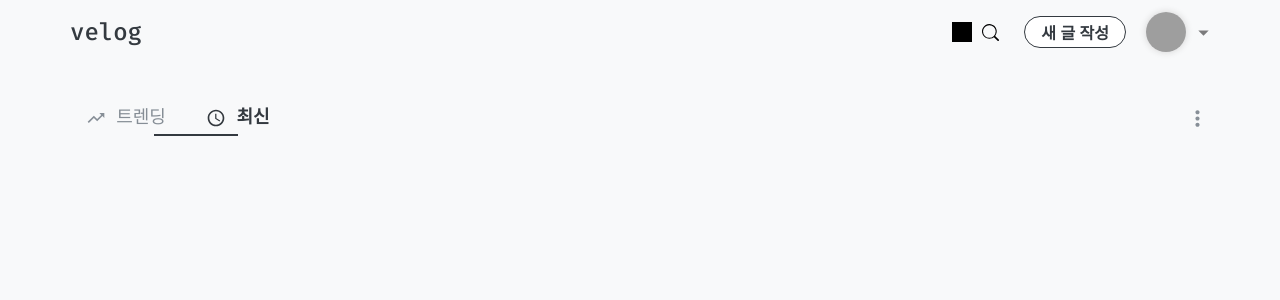
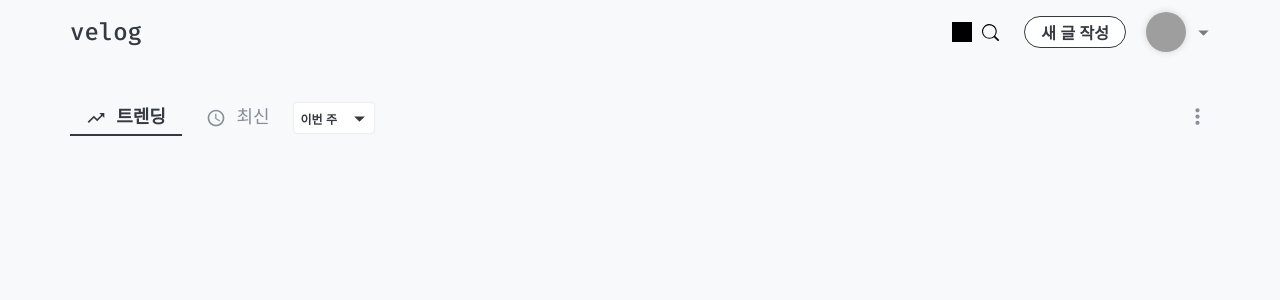
Before and after one commit to Jisu00/Velog-Clone, a React (Create React App) app: page / in a window 1280 px wide. Shown: the top 300 px of the page. Built offline with nearby package versions, Linux system fonts and the light colour scheme; grey boxes are pictures that could not be loaded; a web font is replaced by a local one.

Commit message:
Add(Home Page): Add Dropdown menu

```diff
--- a/src/pages/Home.jsx
+++ b/src/pages/Home.jsx
@@ -15,15 +15,33 @@ import {
   RecentMenu,
   RecentImg,
   MenuUnderline,
-  PeriodMenu,
+  PeriodMenuWrapper,
+  PeriodSelectBox,
+  PeriodDropDownMenu,
+  TodayMenu,
+  ThisWeekMenu,
+  ThisMonthMenu,
+  ThisYearMenu,
   DropDownMenuImg,
-  EtcMenu,
+  EtcMenuWrapper,
+  EtcMenuIcon,
+  EtcDropDownMenu,
+  EtcMenu
 } from "styles/Home";
-import { DropDownMenuIcon } from 'styles/Header';
 
 export default function Home() {
-  const [selectedMenu, setSelectedMenu] = useState("recent");
-  const [selectedPeriod, setSelectedPeriod] = useState("this week");
+  const [selectedMenu, setSelectedMenu] = useState("trending");
+  const [selectedPeriod, setSelectedPeriod] = useState("이번 주");
+  const [isPeriodMenuOpen, setIsPeriodMenuOpen] = useState(false);
+  const [isEtcMenuOpen, setIsEtcMenuOpen] = useState(false);
+
+  const togglePeriodMenu = () => {
+    isPeriodMenuOpen ? setIsPeriodMenuOpen(false) : setIsPeriodMenuOpen(true)
+  }
+
+  const toggleEtcMenu = () => {
+    isEtcMenuOpen ? setIsEtcMenuOpen(false) : setIsEtcMenuOpen(true)
+  }
 
   return (
     <>
@@ -40,15 +58,59 @@ export default function Home() {
               <TrendingImg src={trendingIcon}/>트렌딩
             </TrendingMenu>
             <RecentMenu
-              onClick={()=>{setSelectedMenu("recent")}}
+              onClick={()=>{setSelectedMenu("recent"); setIsPeriodMenuOpen(false)}}
             >
               <RecentImg src={recentIcon}/>최신
             </RecentMenu>
             <MenuUnderline menu={selectedMenu}></MenuUnderline>
-            <PeriodMenu>
-              이번 주 <DropDownMenuImg src={dropDownMenuIcon}/>
-            </PeriodMenu>
-            <EtcMenu src={etcMenuIcon}/>
+            <PeriodMenuWrapper>
+              <PeriodSelectBox
+                onClick={togglePeriodMenu}
+              >
+                {selectedPeriod}<DropDownMenuImg src={dropDownMenuIcon}/>
+              </PeriodSelectBox>
+              { isPeriodMenuOpen &&
+              <PeriodDropDownMenu
+                selectedPeriod={selectedPeriod}
+              >
+                <TodayMenu
+                  onClick={()=>{setSelectedPeriod("오늘"); togglePeriodMenu()}}
+                >
+                  오늘
+                </TodayMenu>
+                <ThisWeekMenu
+                  onClick={()=>{setSelectedPeriod("이번 주"); togglePeriodMenu()}}
+                >
+                  이번 주
+                </ThisWeekMenu>
+                <ThisMonthMenu
+                  onClick={()=>{setSelectedPeriod("이번 달"); togglePeriodMenu()}}
+                >
+                  이번 달
+                </ThisMonthMenu>
+                <ThisYearMenu
+                  onClick={()=>{setSelectedPeriod("올해"); togglePeriodMenu()}}
+                >
+                  올해
+                </ThisYearMenu>
+              </PeriodDropDownMenu>
+              }
+            </PeriodMenuWrapper>
+            <EtcMenuWrapper>
+              <EtcMenuIcon
+                onClick={toggleEtcMenu}
+                src={etcMenuIcon}
+              />
+            </EtcMenuWrapper>
+            { isEtcMenuOpen &&
+            <EtcDropDownMenu>
+              <EtcMenu>공지사항</EtcMenu>
+              <EtcMenu>태그 목록</EtcMenu>
+              <EtcMenu>서비스 정책</EtcMenu>
+              <EtcMenu>Slack</EtcMenu>
+              <EtcMenu>문의</EtcMenu>
+            </EtcDropDownMenu>
+            }
           </SortMenuWrapper>
         </FlexWrapper>
       </PageWrapper>
--- a/src/styles/Home.js
+++ b/src/styles/Home.js
@@ -1,4 +1,4 @@
-import styled, { css } from "styled-components";
+import styled, { css, keyframes } from "styled-components";
 import { createGlobalStyle } from "styled-components";
 
 export const GlobalStyles = createGlobalStyle`
@@ -10,6 +10,16 @@ export const GlobalStyles = createGlobalStyle`
     overflow-x: hidden;
     background: #f8f9fa;
   }
+`;
+
+const fadeIn = keyframes`
+  from { opacity: 0; }
+  to { opacity: 1; }
+`;
+
+const fadeOut = keyframes`
+  from { opacity: 1; }
+  to { opacity: 0; }
 `;
 
 ///
@@ -69,7 +79,15 @@ export const TrendingImg = styled(IconImg)``;
 export const RecentMenu = styled(Menu)``;
 export const RecentImg = styled(IconImg)``;
 
-export const PeriodMenu = styled.div`
+
+/// PERIOD MENU
+
+
+export const PeriodMenuWrapper = styled.div`
+  position: relative;
+`;
+
+export const PeriodSelectBox = styled.div`
   display: flex;
   background: white;
   width: 80px;
@@ -86,12 +104,6 @@ export const PeriodMenu = styled.div`
   }
 `;
 
-export const DropDownMenuImg = styled.img`
-  transform: scale(1.5);
-  margin-left: 6px;
-  filter: invert(20%) sepia(11%) saturate(562%) hue-rotate(169deg) brightness(94%) contrast(91%);
-`;
-
 export const SortMenuWrapper = styled.div`
   display: flex;
   width: 100%;
@@ -105,7 +117,7 @@ export const SortMenuWrapper = styled.div`
         css`
           ${RecentImg} { filter: invert(60%) sepia(17%) saturate(188%) hue-rotate(169deg) brightness(91%) contrast(85%) };
           ${RecentMenu} { color: #868e96; font-weight: normal };
-          ${PeriodMenu} { display: flex; }
+          ${PeriodMenuWrapper} { display: flex; }
         `
       )
     }
@@ -114,14 +126,81 @@ export const SortMenuWrapper = styled.div`
         css`
           ${TrendingImg} { filter: invert(60%) sepia(17%) saturate(188%) hue-rotate(169deg) brightness(91%) contrast(85%) };
           ${TrendingMenu} { color: #868e96; font-weight: normal };
-          ${PeriodMenu} { display: none; }
+          ${PeriodMenuWrapper} { display: none; }
         `
       )
     }
   }}
 `;
 
+export const DropDownMenuImg = styled.img`
+  transform: scale(1.5);
+  margin-left: auto;
+  filter: invert(20%) sepia(11%) saturate(562%) hue-rotate(169deg) brightness(94%) contrast(91%);
+`;
+
+const PeriodMenu = styled.div`
+  width: 190px;
+  height: 44px;
+  cursor: pointer;
+  background: white;
+  line-height: 44px;
+  padding: 0px 15px;
+  font-size: 14px;
+  font-weight: bold;
+  border-top: 1px solid #f1f3f5;
+
+  &:hover {
+    background: #f8f9fa;
+  }
+`;
+
+export const TodayMenu = styled(PeriodMenu)``;
+export const ThisWeekMenu = styled(PeriodMenu)``;
+export const ThisMonthMenu = styled(PeriodMenu)``;
+export const ThisYearMenu = styled(PeriodMenu)``;
+
+const DropDownMenu = styled.div`
+  position: absolute;
+  right: 0px;
+  top: 45px;
+  width: 190px;
+  padding: 0px;
+  z-index: 1;
+  box-shadow: 0px 0px 7px 0px lightgray;
+  background: white;
+
+
+`;
+
+export const PeriodDropDownMenu = styled(DropDownMenu)`
+  ${props => {
+    const selectedPeriod = props.selectedPeriod;
+
+    if (selectedPeriod === "오늘")
+      return ( css`${TodayMenu} { color: #12b886; }` )
+    else if (selectedPeriod === "이번 주")
+      return ( css`${ThisWeekMenu} { color: #12b886; }` )
+    else if (selectedPeriod === "이번 달")
+      return ( css`${ThisMonthMenu} { color: #12b886; }` )
+    else if (selectedPeriod === "올해")
+      return (css`${ThisYearMenu} { color: #12b886; }`)
+  }};
+`;
+
+
+////
+
 export const MenuUnderline = styled.div`
+  @media (min-width: 945px) {
+    width: 112px;
+    left: ${props => {
+      if (props.menu === "recent") return "112px";
+      else return "0px";
+    }};
+  }
+
+
   width: 84px;
   background: #343a40;
   position: absolute;
@@ -129,20 +208,37 @@ export const MenuUnderline = styled.div`
   top: 40px;
 
   left: ${props => {
-    const selectedMenu = props.menu;
-
-    if (selectedMenu === "recent") return "84px";
+    if (props.menu === "recent") return "84px";
     else return "0px";
   }};
 
   transition: left 0.3s;
 `;
 
-export const EtcMenu = styled.img`
+/// ETC MENU
+
+export const EtcMenuWrapper = styled.div`
+  margin-left: auto;
+`;
+
+export const EtcMenuIcon = styled.img`
   filter: invert(60%) sepia(17%) saturate(188%) hue-rotate(169deg) brightness(91%) contrast(85%);
   width: 25px;
-  margin-left: auto;
   cursor: pointer;
+`;
+
+export const EtcDropDownMenu = styled(DropDownMenu)``;
+
+export const EtcMenu = styled.div`
+  width: 190px;
+  height: 44px;
+  cursor: pointer;
+  background: white;
+  line-height: 44px;
+  padding: 0px 15px;
+  font-size: 14px;
+  font-weight: bold;
+  border-top: 1px solid #f1f3f5;
 `;
 
 
```
